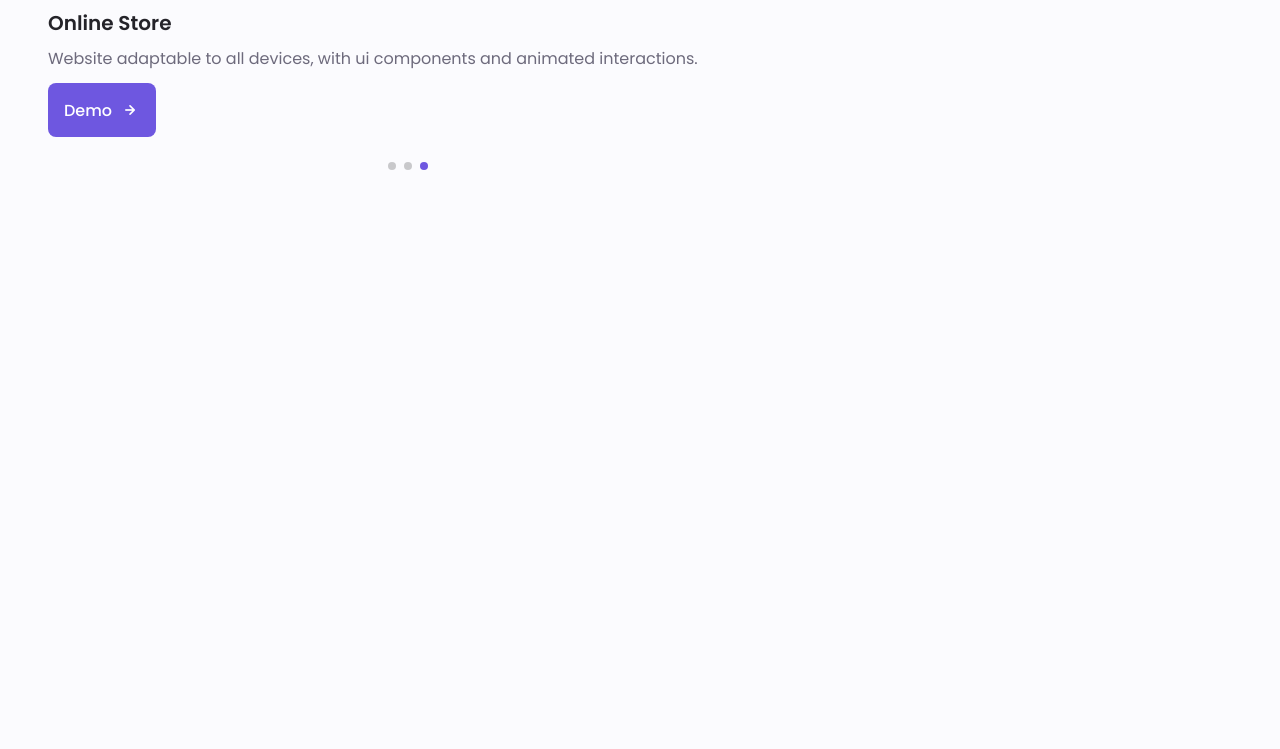
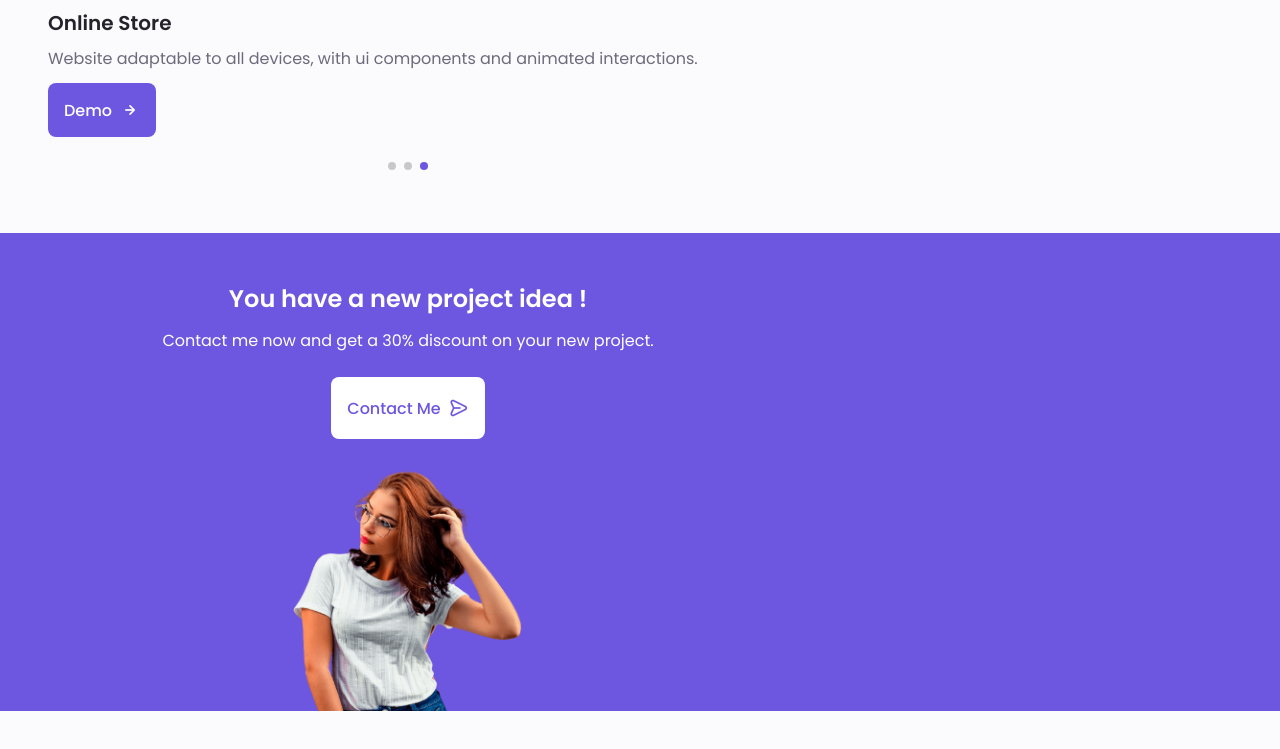
Before and after one commit to lihuicham/my-portfolio-2022, a plain HTML site: page index.html in a window 1280 px wide. Shown: the part 3646-4395 px from the top of the page. Before the commit the page ends 4183 px from the top, so only its background shows below. Drawn offline with nearby package versions, Linux system fonts and the light colour scheme.

Commit message:
Complete project section

```diff
--- a/index.html
+++ b/index.html
@@ -709,7 +709,22 @@
 
             <!--==================== PROJECT IN MIND ====================-->
             <section class="project section">
+                <div class="project_bg">
+                    <div class="project_container container grid">
+                        <div class="project_data">
+                            <h2 class="project_title">You have a new project idea !</h2>
+                            <p class="project_description">
+                                Contact me now and get a 30% discount on your new project.
+                            </p>
+                            <a href="#contact" class="button button--flex button--white">
+                                Contact Me
+                                <i class="uil uil-message project_icon button_icon"></i>
+                            </a>
+                        </div>
 
+                        <img src="assets/images/project.png" alt="" class="project_img">
+                    </div>
+                </div>
             </section>
 
             <!--==================== TESTIMONIAL ====================-->
@@ -719,7 +734,6 @@
 
             <!--==================== CONTACT ME ====================-->
             <section class="contact section" id="contact">
-
             </section>
         </main>
 
--- a/style.css
+++ b/style.css
@@ -347,6 +347,14 @@ img {
   transition: .3s;
 }
 
+.button--white {
+  background-color: #fff;
+  color: var(--first-color);
+}
+
+.button--white:hover {
+  background-color: #fff;
+}
 .button--flex {
   display: inline-flex;
   align-items: center;
@@ -756,8 +764,33 @@ img {
   outline: none;
 }
 /*==================== PROJECT IN MIND ====================*/
+.project {
+  text-align: center;
+}
 
+.project_bg {
+  background-color: var(--first-color);
+  padding-top: 3rem;
+}
 
+.project_title {
+  font-size: var(--h2-font-size);
+  margin-bottom: var(--mb-0-75);
+}
+
+.project_description {
+  margin-bottom: var(--mb-1-5);
+}
+
+.project_title,
+.project_description {
+  color: #FFF;
+}
+
+.project_img {
+  width: 232px;
+  justify-self: center;
+}
 /*==================== TESTIMONIAL ====================*/
 
 
```
